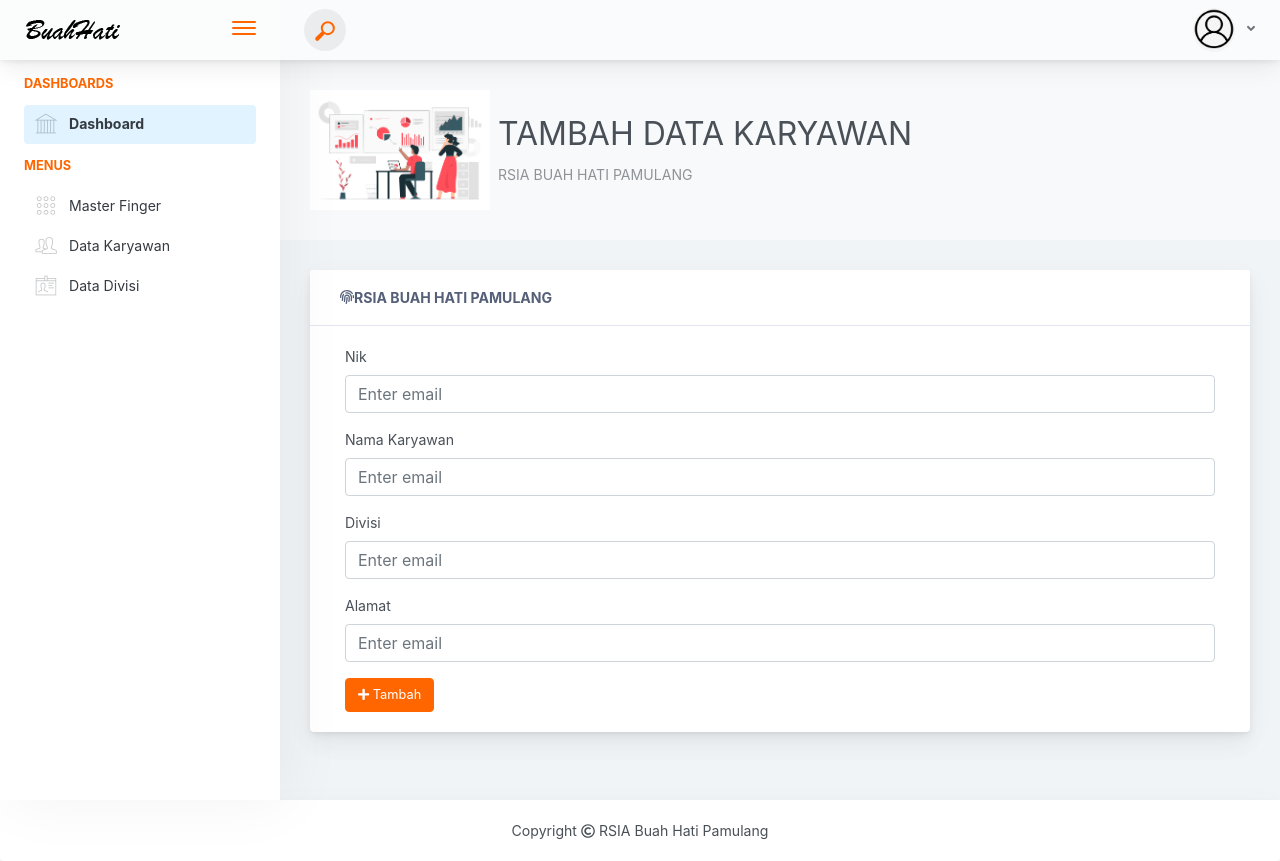
After one commit to delanasarkas/absensi_buahht, a CodeIgniter 4 app: template app/Views/pages/datakaryawan/tambah.php in a window 1280 px wide. The commit adds this page. Run offline with PHP 8.4 and a stand-in for CodeIgniter, Linux system fonts and the light colour scheme; the template is opened without the code that fills it, so the values that code supplies are empty; some libraries are stand-ins or nearby versions.

Commit message:
update form tambah karyawan

```diff
--- a/app/Config/Routes.php
+++ b/app/Config/Routes.php
@@ -41,6 +41,8 @@ $routes->get('/logout', 'Login::logout');
 
 // DATA KARYAWAN
 $routes->get('/karyawan', 'DataKaryawan::index');
+//TAMBAH KARYAWAN
+$routes->get('/tambahkaryawan','Datakaryawan::tambah');
 
 /*
  * --------------------------------------------------------------------
--- a/app/Controllers/DataKaryawan.php
+++ b/app/Controllers/DataKaryawan.php
@@ -10,4 +10,10 @@ class DataKaryawan extends BaseController
            return view('pages/datakaryawan/index.php');
         }
     }
+
+    public function tambah()
+
+        {
+            return view('pages/datakaryawan/tambah.php');
+        }
 }
--- a/app/Views/pages/dashboard/dashboard.php
+++ b/app/Views/pages/dashboard/dashboard.php
@@ -5,9 +5,7 @@
         <div class="app-page-title">
             <div class="page-title-wrapper">
                 <div class="page-title-heading">
-                    <div class="page-title-icon">
                         <img src="/assets/logo/bhp.png" alt="logo" width="74">
-                    </div>
                     <div>Dashboard
                         <div class="page-title-subheading">Sistem absensi karyawan RSIA Buah Hati Pamulang.
                         </div>
--- a/app/Views/pages/datakaryawan/index.php
+++ b/app/Views/pages/datakaryawan/index.php
@@ -18,7 +18,7 @@
             </div>
         </div>
             <div class="col-md-10 col-lg-12 text-right">
-                <a href="#" class="btn btn-primary btn-icon-split mb-2 ">
+                <a href="/tambahkaryawan" class="btn btn-primary btn-icon-split mb-2 ">
                     <span class="icon text-white-50">
                         <i class="fas fa-plus"></i>
                     </span>
@@ -36,7 +36,7 @@
                         <div class="col-lg-12">
                            <div class="tab-pane fade show active" id="tabs-eg-77">
                                <table id="table_karyawan" class="table nowrap table-striped table-hover display" width="100%">
-                                   <thead class="bg-info text-white">
+                                   <thead class="bg-primary text-white">
                                    <tr>
                                    <th>No</th>
                                    <th>Nik </th>
--- /dev/null
+++ b/app/Views/pages/datakaryawan/tambah.php
@@ -0,0 +1,72 @@
+<?= $this->extend('pages\layout\dashboard\template') ?>
+
+<?= $this->section('content') ?>
+    <div class="app-main__inner">
+        <div class="app-page-title">
+            <div class="page-title-wrapper">
+                <div class="page-title-heading">
+                    <img src="/assets/dashboard/assets/images/tambah.jpg" width="180" alt="">
+                    <div class="ml-2">
+                        <h2>TAMBAH DATA KARYAWAN</h2>
+                        <div class="page-title-subheading">RSIA BUAH HATI PAMULANG</div>
+                    </div>
+                </div>
+                <div class="page-title-actions">
+                    <div class="d-inline-block dropdown">
+                    </div>
+                </div>
+            </div>
+        </div>
+                <div class="mb-4 card">
+                    <div class="card-header-tab card-header-tab-animation card-header">
+                        <div class="card-header-title">
+                            <i class="header-icon lnr-apartment icon-gradient bg-love-kiss"> </i>
+                            <i class="fas fa-fingerprint"></i>
+                            RSIA BUAH HATI PAMULANG
+                        </div>
+                    </div>
+                        <div class="card-body">
+                            <div class="col-lg-12">
+                                <div class="tab-pane fade show active" id="tabs-eg-77">
+                                    <form>
+                                    <?= csrf_field(); ?>
+                                    <div class="form-group">
+                                            <label for="exampleInputEmail1">Nik</label>
+                                            <input type="email" class="form-control" id="exampleInputEmail1" aria-describedby="emailHelp" placeholder="Enter email">
+                                            <small id="emailHelp" class="form-text text-muted"></small>
+                                        </div>
+                                        <div class="form-group">
+                                            <label for="exampleInputEmail1">Nama Karyawan</label>
+                                            <input type="email" class="form-control" id="exampleInputEmail1" aria-describedby="emailHelp" placeholder="Enter email">
+                                            <small id="emailHelp" class="form-text text-muted"></small>
+                                        </div>
+                                        <div class="form-group">
+                                            <label for="exampleInputEmail1">Divisi</label>
+                                            <input type="email" class="form-control" id="exampleInputEmail1" aria-describedby="emailHelp" placeholder="Enter email">
+                                            <small id="emailHelp" class="form-text text-muted"></small>
+                                        </div><div class="form-group">
+                                            <label for="exampleInputEmail1">Alamat</label>
+                                            <input type="email" class="form-control" id="exampleInputEmail1" aria-describedby="emailHelp" placeholder="Enter email">
+                                            <small id="emailHelp" class="form-text text-muted"></small>
+                                        </div>
+                                            <button type="submit" class="btn btn-primary">
+                                                <i class="fas fa-plus"></i>
+                                                    Tambah
+                                            </button>
+                                    </form>
+                                </div>
+                            </div>
+                        </div>
+                    </div>
+                </div>
+            </div>
+        </div>
+    </div>
+</div>
+<div class="card text-center">
+ <div class="card-body">
+    Copyright  <i class="far fa-copyright"></i> RSIA Buah Hati Pamulang
+  </div>
+</div>
+    </div>
+<?= $this->endSection() ?>
--- a/app/Views/pages/layout/dashboard/template.php
+++ b/app/Views/pages/layout/dashboard/template.php
@@ -6,7 +6,7 @@
     <meta http-equiv="X-UA-Compatible" content="IE=edge">
     <meta http-equiv="Content-Language" content="en">
     <meta http-equiv="Content-Type" content="text/html; charset=utf-8"/>
-    <title>Dashboard | RSIA Buah Hati Pamulang</title>
+    <title>RSIA Buah Hati Pamulang</title>
     <meta name="viewport" content="width=device-width, initial-scale=1, maximum-scale=1, user-scalable=no, shrink-to-fit=no" />
     <meta name="description" content="This is an example dashboard created using build-in elements and components.">
     <meta name="msapplication-tap-highlight" content="no">
```
Also changed, not shown: public/assets/dashboard/assets/images/tambah.jpg (added).
